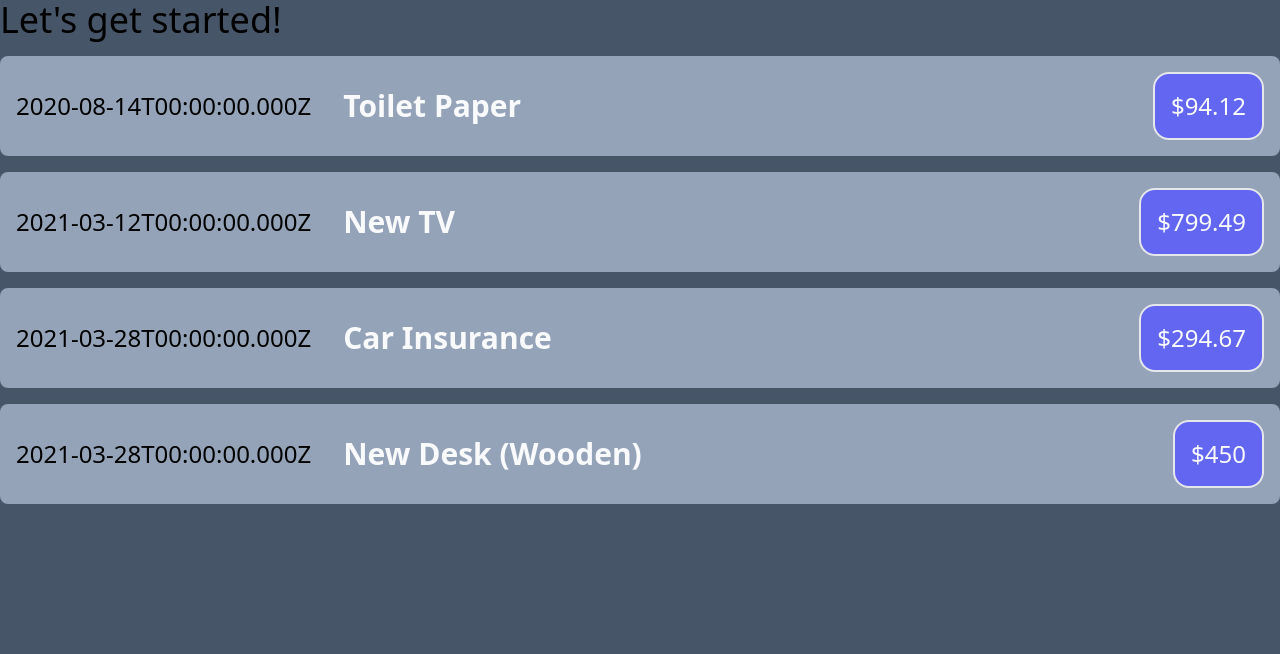
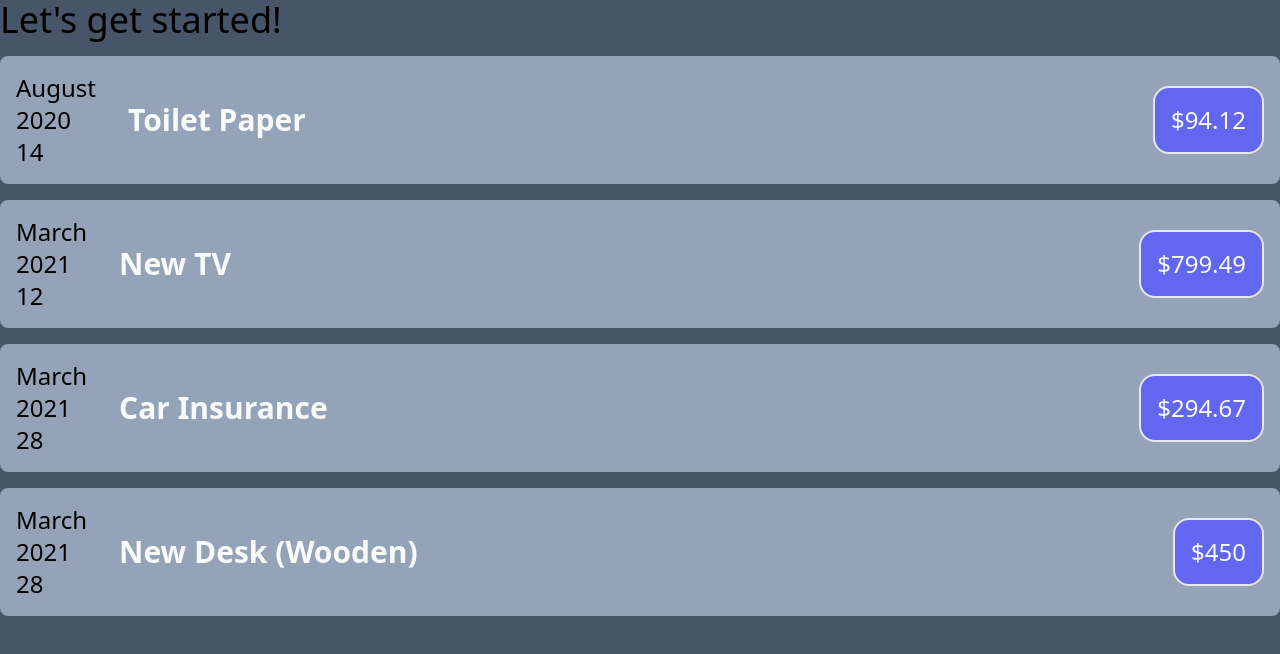
Before and after one commit to khareenp/Car_Insurance, a React (Create React App) app in the folder car-insurance/: page / in a window 1280 px wide. Shown: the top 654 px of the page. Built offline with nearby package versions, Linux system fonts and the light colour scheme.

Commit message:
update with props

```diff
--- a/car-insurance/src/App.js
+++ b/car-insurance/src/App.js
@@ -6,25 +6,25 @@ function App() {
       id: "e1",
       title: "Toilet Paper",
       amount: 94.12,
-      date: new Date(2020, 7, 14).toISOString(),
+      date: new Date(2020, 7, 14),
     },
     {
       id: "e2",
       title: "New TV",
       amount: 799.49,
-      date: new Date(2021, 2, 12).toISOString(),
+      date: new Date(2021, 2, 12),
     },
     {
       id: "e3",
       title: "Car Insurance",
       amount: 294.67,
-      date: new Date(2021, 2, 28).toISOString(),
+      date: new Date(2021, 2, 28),
     },
     {
       id: "e4",
       title: "New Desk (Wooden)",
       amount: 450,
-      date: new Date(2021, 2, 28).toISOString(),
+      date: new Date(2021, 2, 28),
     },
   ];
 
--- a/car-insurance/src/components/ExpenseItem.jsx
+++ b/car-insurance/src/components/ExpenseItem.jsx
@@ -1,8 +1,15 @@
 function ExpenseItem(props) {
+  const month = props.date.toLocaleDateString("en-US", { month: "long" });
+  const year = props.date.toLocaleDateString("en-US", { year: "numeric" });
+  const day = props.date.toLocaleDateString("en-US", { day: "2-digit" });
   return (
     <div className="expense-item flex justify-between bg-slate-400 p-4 items-center rounded-lg">
       <div className="flex space-x-8 items-center">
-        <div className="expense-item__date text-2xl">{props.date}</div>
+        <div className="expense-item__date text-2xl">
+          <div>{month}</div>
+          <div>{year}</div>
+          <div>{day}</div>
+        </div>
         <h2 className="expense-item__description text-3xl text-slate-50 font-bold">
           {props.title}
         </h2>
```
